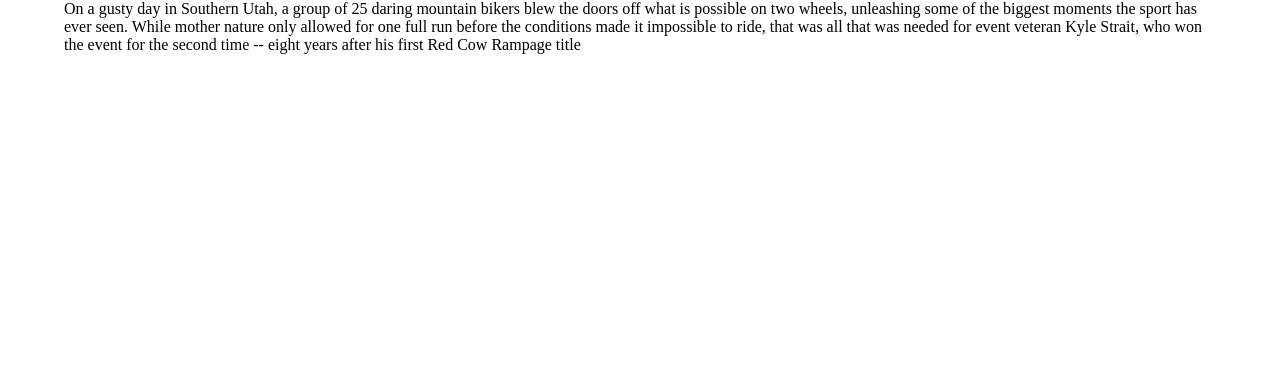
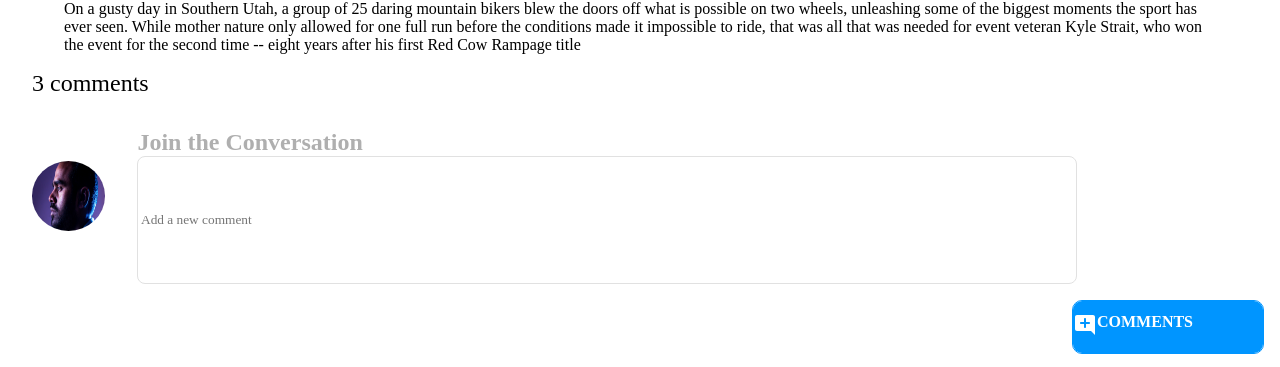
Before and after one commit to jamila-s/jamila-spears-brainflix, a React (Create React App) app: page / in a window 1280 px wide. Shown: the part 1268-1635 px from the top of the page. Before the commit the page ends 1338 px from the top, so only its background shows below. Built offline with nearby package versions, Linux system fonts and the light colour scheme.

Commit message:
Added props to button component

```diff
--- a/src/App.js
+++ b/src/App.js
@@ -1,9 +1,10 @@
 import { useState } from 'react';
 import videoDataJSON from './data/video-details.json';
 import Header from './components/header/header'
-import Search from './components/search/search'
-import Button from './components/button/button';
 import Active from './components/active video/activeVideo';
+import Comments from './components/comments/comments';
+
+
 import './App.css';
 
 function App() {
@@ -18,6 +19,7 @@ function App() {
     <div className="App">
       <Header />
       <Active />
+      <Comments />
       {/* <h1>{selectedVideo.title}</h1>
       <img className = "activeVideo" src={selectedVideo.image} alt={selectedVideo.title} /> */}
 
--- a/src/components/button/button.css
+++ b/src/components/button/button.css
@@ -1,14 +1,15 @@
-.button {
+.button__container {
   display: flex;
   justify-content: center;
   align-items: center;
+  color: #FFFFFF;
 }
 @media (min-width: 768px) {
-  .button {
+  .button__container {
     position: relative;
   }
 }
-.button button {
+.button__container button {
   padding-top: 0.75rem;
   padding-bottom: 2.5rem;
   background-color: #0095ff;
@@ -22,9 +23,11 @@
   font-weight: 600;
   text-align: center;
   display: flex;
+  text-transform: uppercase;
+  color: #FFFFFF;
 }
 @media (min-width: 768px) {
-  .button button {
+  .button__container button {
     display: flex;
     width: 12rem;
     margin-right: 1rem;
@@ -32,8 +35,11 @@
     font-size: 1rem;
     justify-content: left;
   }
+  .button__container button label {
+    color: #FFFFFF;
+  }
 }
-.button .uploadImage {
+.button__container .uploadImage {
   width: 2rem;
   justify-content: left;
   margin-right: 30%;
@@ -42,7 +48,7 @@
   align-items: center;
 }
 @media (min-width: 768px) {
-  .button .uploadImage {
+  .button__container .uploadImage {
     width: 1.5rem;
     margin-right: 15%;
     margin-top: 0;
--- a/src/components/button/button.jsx
+++ b/src/components/button/button.jsx
@@ -1,12 +1,15 @@
 import upload from '../../assets/Icons/upload.svg';
 import './button.scss';
 
-function Button () {
-    return(
-        <div className="button">
-            <button><img className='uploadImage' src={upload} alt='upload' />Upload</button>
+function Button  (props)  {
+    const { buttonLabel } = props;
+    const { buttonImage } = props;
+
+    return (
+        <div className='button__container'>
+
+            <button><img src={buttonImage} />{buttonLabel}</button>
         </div>
-    )
-}
+  )};
 
 export default Button;
--- a/src/components/button/button.scss
+++ b/src/components/button/button.scss
@@ -1,11 +1,14 @@
 @use '../../styles/partials/variables' as *;
 @use '../../styles/partials/mixins' as *;
 
-.button {
+.button__container {
     // margin: auto;
     display: flex;
     justify-content: center;
     align-items: center;
+    // background-color: $primary-cta-blue;
+    color: #FFFFFF;
+
 
     @include tablet {
         position: relative;
@@ -25,7 +28,8 @@
         font-weight: 600;
         text-align: center;
         display: flex;
-        // justify-content: center;
+        text-transform: uppercase;
+        color: #FFFFFF;
 
         @include tablet {
             display: flex;
@@ -34,6 +38,10 @@
             padding-right: 2rem;
             font-size: 1rem;
             justify-content: left;
+
+            label{
+                color: #FFFFFF;
+            }
 
         }
     }
--- /dev/null
+++ b/src/components/comments/comments.css
@@ -0,0 +1,50 @@
+.comments__title {
+  margin-left: 2rem;
+  font-size: 1.5rem;
+  font-weight: 500;
+  margin-bottom: 2rem;
+}
+.comments__form {
+  display: flex;
+  flex-direction: column;
+  width: 100%;
+}
+.comments__form-title {
+  margin-left: 5rem;
+}
+.comments__form-container {
+  display: flex;
+  width: 100%;
+}
+.comments__form-miniContainer {
+  display: flex;
+  justify-content: space-around;
+  width: 100%;
+}
+.comments__form-miniContainer label {
+  color: #AFAFAF;
+  margin-left: 2rem;
+  font-weight: 600;
+  font-size: 1.5rem;
+}
+.comments__form-miniContainer input {
+  padding-top: 0;
+}
+.comments__form-miniContainer .comments__form-image {
+  margin-left: 2rem;
+  height: 70px;
+  width: 80px;
+  border-radius: 50%;
+  display: inline-block;
+  margin-top: 2rem;
+}
+.comments__form-miniContainer form {
+  width: 100%;
+}
+.comments__form-miniContainer form #userComment {
+  height: 8rem;
+  width: 80%;
+  margin-left: 2rem;
+  border-radius: 0.5rem;
+  border: #E1E1E1 0.1rem solid;
+}/*# sourceMappingURL=comments.css.map */
--- /dev/null
+++ b/src/components/comments/comments.jsx
@@ -0,0 +1,38 @@
+import commentsImage from '../../assets/images/Mohan-muruge.jpg';
+import './comments.css';
+import buttonIcon from '../../assets/Icons/add_comment.svg';
+import Button from '../button/button';
+
+function Comments () {
+    const commentsButton = "comments";
+    const commentsIcon = buttonIcon;
+
+    return (
+        <div className="commentsSection">
+            <div className='comments__title'>
+                <p>3 comments</p>
+            </div>
+            <div className='comments__form'>
+
+                <div className="comments__form-container">
+                    <div className='comments__form-miniContainer'>
+                        <img className="comments__form-image" src={commentsImage} alt="comments photo"/>
+                        <form className="comments__form-input">
+                        <label for="userComment">Join the Conversation</label>
+                        <input type="text" name="userComment" id="userComment" placeholder=" Add a new comment" />
+                        {/* <button> <img src={buttonIcon} alt="button icon" /> Comment</button> */}
+                        <Button buttonImage={commentsIcon} buttonLabel={commentsButton} />
+                        </form>
+                    </div>
+                </div>
+
+
+
+                </div>
+            </div>
+
+    )
+}
+
+
+export default Comments;
--- /dev/null
+++ b/src/components/comments/comments.scss
@@ -0,0 +1,87 @@
+@use '../../styles/partials/variables' as *;
+
+
+.comments{
+
+    &__title{
+        margin-left: 2rem;
+        font-size: 1.5rem;
+        font-weight: 500;
+        margin-bottom: 2rem
+    }
+
+    &__form {
+        display: flex;
+        flex-direction: column;
+        width: 100%;
+
+        &-title{
+
+            margin-left: 5rem;
+        }
+
+        &-container{
+            display: flex;
+            width: 100%;
+
+        }
+
+        &-miniContainer{
+            display: flex;
+            justify-content: space-around;
+            width: 100%;
+
+            label {
+                color: $secondary-text-color;
+                margin-left: 2rem;
+                font-weight: 600;
+                font-size: 1.5rem;
+            }
+
+            input {
+                padding-top: 0;
+            }
+
+            .comments__form-image {
+                margin-left: 2rem;
+                height: 70px;
+                width: 80px;
+                border-radius: 50%;
+                display: inline-block;
+                margin-top: 2rem;
+            }
+
+            form {
+                width: 100%;
+
+
+            #userComment{
+                height: 8rem;
+                width: 80%;
+                margin-left: 2rem;
+                border-radius: .5rem;
+                border: $divider-form-color .1rem solid;
+            }
+        }
+        }
+            // button {
+            //     display: flex;
+            //     background-color: $primary-cta-blue;
+            //     border: $primary-cta-blue solid .1rem;
+            //     width: 80%;
+            //     justify-content: left;
+            //     align-items: center;
+            //     margin-left: 2rem;
+            //     margin-top: 1rem;
+            //     height: 7vh;
+            //     border-radius: .3rem;
+            //     color: #FFFFFF;
+
+            //     img{
+            //         padding-right: 7rem ;
+            //     }
+            // }
+
+
+}
+}
--- a/src/components/header/header.jsx
+++ b/src/components/header/header.jsx
@@ -1,13 +1,19 @@
 import Logo from "../logo/logo";
 import Search from "../search/search";
 import Button from "../button/button";
+import uploadIcon from '../../assets/Icons/upload.svg';
+
 
 function Header(){
+
+    const uploadLabel = 'Upload';
+    const uploadImage = uploadIcon;
+
     return (
         <header>
             <Logo />
             <Search />
-            <Button />
+            <Button buttonImage = {uploadImage} buttonLabel = {uploadLabel} />
         </header>
     )
 }
```
Also changed, not shown: 2 other files (tests, documents, lock files or other folders).
